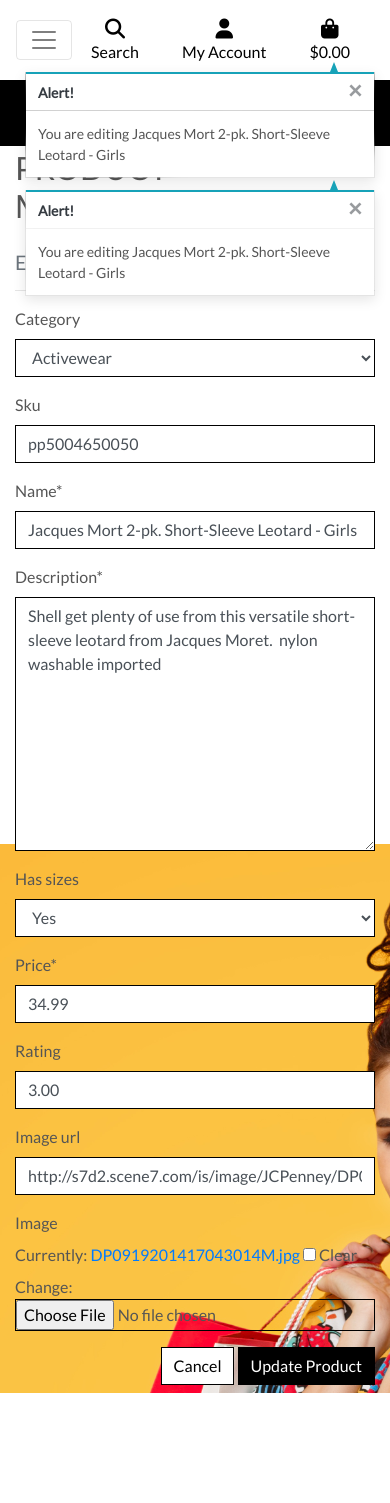
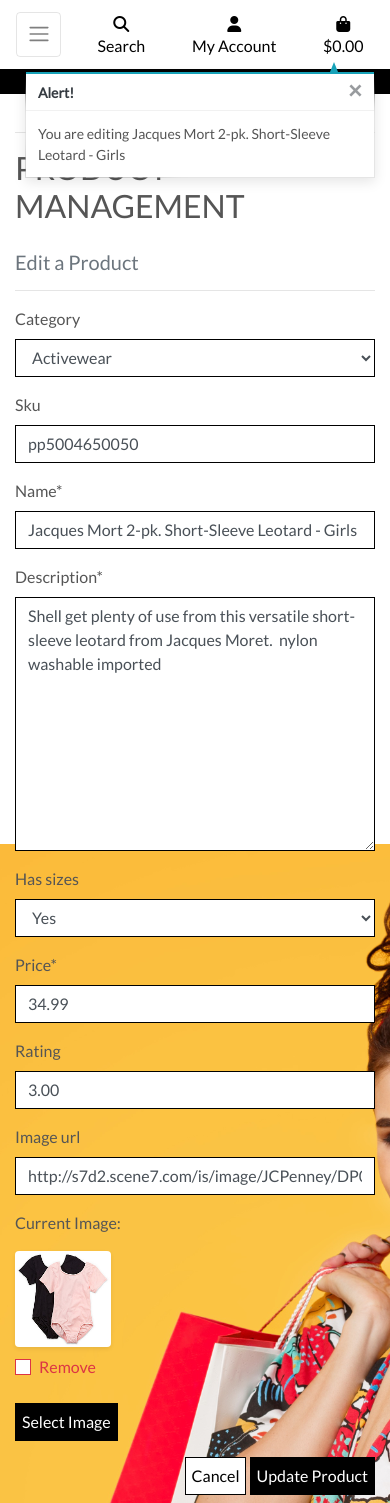
Before and after one commit to CodeGreg1/boutique_ado_gg, a Django app: page /products/edit/48/ in a window 390 px wide. Before the commit the page ends 1393 px from the top, so only its background shows below. Run offline with Django 3.2, Linux system fonts and the light colour scheme; a user stored in the database is signed in; data comes from the database, SQL or seed files in the repository; both versions use the stored data as it was after the commit; some libraries are stand-ins or nearby versions.

Commit message:
Finalising progject

```diff
--- a/products/forms.py
+++ b/products/forms.py
@@ -1,4 +1,5 @@
 from django import forms
+from .widgets import CustomClearableFileInput
 from .models import Product, Category
 
 
@@ -8,6 +9,8 @@ class ProductForm(forms.ModelForm):
         model = Product
         fields = '__all__'
 
+    image = forms.ImageField(label='Image', required=False, widget=CustomClearableFileInput)  # noqa
+
     def __init__(self, *args, **kwargs):
         super().__init__(*args, **kwargs)
         categories = Category.objects.all()
--- /dev/null
+++ b/products/templates/products/custom_widget_templates/custom_clearable_file_input.html
@@ -0,0 +1,17 @@
+{% if widget.is_initial %}
+    <p>{{ widget.initial_text }}:</p>
+    <a href="{{ widget.value.url }}">
+        <img width="96" height="96" class="rounded shadow-sm" src="{{ widget.value.url }}">
+    </a>
+    {% if not widget.required %}
+        <div class="custom-control custom-checkbox mt-2">
+            <input class="custom-control-input" type="checkbox" name="{{ widget.checkbox_name }}" id="{{ widget.checkbox_id }}">
+            <label class="custom-control-label text-danger" for="{{ widget.checkbox_id }}">{{ widget.clear_checkbox_label }}</label>
+        </div>
+    {% endif %}<br>
+    {{ widget.input_text }}
+{% endif %}
+<span class="btn btn-black rounded-0 btn-file">
+    <input id="new-image" type="{{ widget.type }}" name="{{ widget.name }}"{% include "django/forms/widgets/attrs.html" %}>Select Image
+</span>
+<strong><p class="text-danger" id="filename"></p></strong>
--- a/products/templates/products/edit_product.html
+++ b/products/templates/products/edit_product.html
@@ -25,7 +25,13 @@
             <div class="col-12 col-md-6">
                 <form method="POST" action="{% url 'edit_product' product.id %}" class="form mb-2" enctype="multipart/form-data">
                     {% csrf_token %}
-                    {{ form | crispy }}
+                    {% for field in form %}
+                        {% if field.name != 'image' %}
+                            {{ field | as_crispy_field }}
+                        {% else %}
+                            {{ field }}
+                        {% endif %}
+                    {% endfor %}
                     <div class="text-right">
                         <a class="btn btn-outline-black rounded-0" href="{% url 'products' %}">Cancel</a>
                         <button class="btn btn-black rounded-0" type="submit">Update Product</button>
@@ -35,3 +41,13 @@
         </div>
     </div>
 {% endblock %}
+
+{% block postloadjs %}
+    {{ block.super }}
+    <script type="text/javascript">
+        $('#new-image').change(function() {
+            var file = $('#new-image')[0].files[0];
+            $('#filename').text(`Image will be set to: ${file.name}`);
+        });
+    </script>
+{% endblock %}
--- a/products/urls.py
+++ b/products/urls.py
@@ -6,5 +6,5 @@ urlpatterns = [
     path('<int:product_id>/', views.product_detail, name='product_detail'),
     path('add/', views.add_product, name='add_product'),
     path('edit/<int:product_id>/', views.edit_product, name='edit_product'),
-    path('delete/<int:product_id>/', views.delete_product, name='delete_product'),
+    path('delete/<int:product_id>/', views.delete_product, name='delete_product'),  # noqa
 ]
--- a/products/views.py
+++ b/products/views.py
@@ -118,9 +118,6 @@ def edit_product(request, product_id):
         form = ProductForm(instance=product)
         messages.info(request, f'You are editing {product.name}')
 
-    form = ProductForm(instance=product)
-    messages.info(request, f'You are editing {product.name}')
-
     template = 'products/edit_product.html'
     context = {
         'form': form,
--- a/static/css/base.css
+++ b/static/css/base.css
@@ -237,6 +237,35 @@ input[name='q']::placeholder {
 	color: #17a2b8; /* text-info */
 }
 
+/* Product Form */
+
+.btn-file {
+    position: relative;
+    overflow: hidden;
+}
+
+.btn-file input[type="file"] {
+    position: absolute;
+    top: 0;
+    right: 0;
+    min-width: 100%;
+    min-height: 100%;
+    opacity: 0;
+    cursor: pointer;
+}
+
+.custom-checkbox .custom-control-label::before {
+    border-radius: 0;
+    border-color: #dc3545;
+}
+
+.custom-checkbox .custom-control-input:checked~.custom-control-label::before {
+    background-color: #dc3545;
+    border-color: #dc3545;
+    border-radius: 0;
+}
+
+
 /* fixed top navbar only on medium and up */
 @media (min-width: 992px) {
     .fixed-top-desktop-only {
@@ -261,4 +290,40 @@ input[name='q']::placeholder {
     body {
         height: calc(100vh - 116px);
     }
+
+    .display-4.logo-font.text-black {
+        font-size: 2rem;
+    }
+
+    .nav-link {
+        padding: 0.15rem;
+    }
+
+    .nav-link i.fa-lg {
+        font-size: 1rem;
+    }
+
+    .navbar-toggler {
+        padding: .6rem .6rem;
+        font-size: 1rem;
+    }
+
+    #delivery-banner h4 {
+        font-size: .9rem;
+    }
+
+    .btn.btn-outline-black.rounded-0,
+    .btn.btn-black.rounded-0 {
+        padding: .375rem .375rem;
+    }
+
+    .btn.btn-outline-black.rounded-0.btn-lg,
+    .btn.btn-black.rounded-0.btn-lg {
+        padding: .375rem .375rem;
+        font-size: .75rem;
+    }
+
+    .increment-qty, .decrement-qty {
+        padding: .25rem .5rem !important;
+    }
 }
```
Also changed, not shown: products/templates/products/add_product.html (+17 -1 lines), products/widgets.py (added, +9 -0 lines), db.sqlite3.
